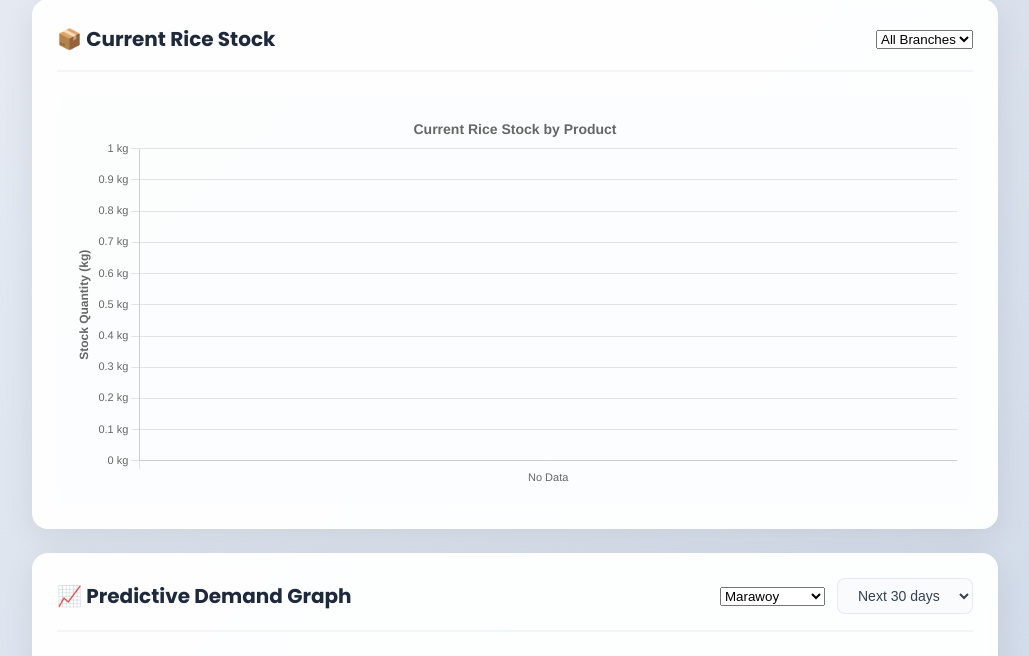
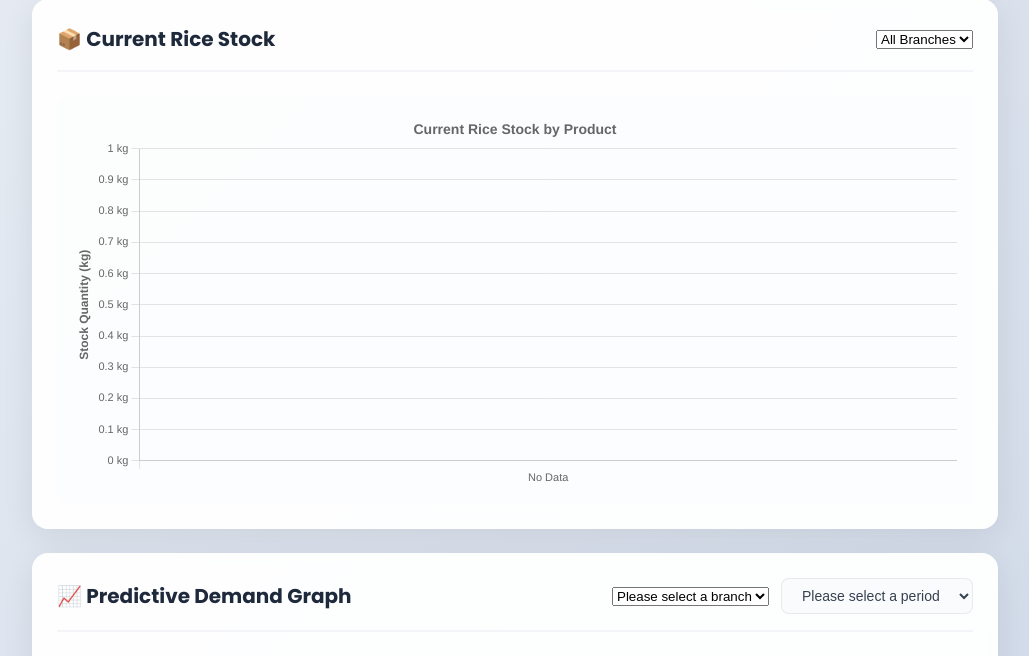
Before and after one commit to Paolo1207/G.M.C-Rice-Warehouse, a Flask app: page /admin/dashboard in a window 1280 px wide. Shown: the part 1507-2163 px from the top of the page, without its empty margins (250-1279 px from the left). Run offline with Flask 3, Linux system fonts and the light colour scheme; data comes from the database, SQL or seed files in the repository; data that the repository does not hold is empty; parts of the project's set-up code (start-up, migrations or seed data) failed here and were passed over; some libraries are stand-ins or nearby versions.

Commit message:
Set default filters to 'Please select' options and prevent auto-trigger on page load

```diff
--- a/backend/Admin_GMC/templates/admin/admin_dashboard.html
+++ b/backend/Admin_GMC/templates/admin/admin_dashboard.html
@@ -274,8 +274,8 @@
                     <h3>📈 Predictive Demand Graph</h3>
                     <div class="chart-controls">
                         <select class="branch-filter" id="predictiveDemandBranch" required>
-                            <option value="">Select Branch</option>
-                            <option value="1" selected>Marawoy</option>
+                            <option value="" selected>Please select a branch</option>
+                            <option value="1">Marawoy</option>
                             <option value="2">Lipa</option>
                             <option value="3">Malvar</option>
                             <option value="4">Bulacnin</option>
@@ -289,8 +289,9 @@
                             <option value="">Please select a batch</option>
                         </select>
                         <select class="chart-period" id="predictiveDemandPeriod">
+                            <option value="" selected>Please select a period</option>
                             <option value="7">Next 7 days</option>
-                            <option value="30" selected>Next 30 days</option>
+                            <option value="30">Next 30 days</option>
                             <option value="90">Next 90 days</option>
                         </select>
                     </div>
@@ -756,10 +757,21 @@
                 const branchId = document.getElementById('predictiveDemandBranch')?.value || '';
                 const productId = document.getElementById('predictiveDemandProduct')?.value || '';
                 const batchCode = document.getElementById('predictiveDemandBatch')?.value || '';
-                const periods = parseInt(document.getElementById('predictiveDemandPeriod')?.value || '30');
+                const periodValue = document.getElementById('predictiveDemandPeriod')?.value || '';
 
                 if (!branchId) {
                     updatePredictiveDemandChart([], 'Select a branch to generate forecast');
+                    return;
+                }
+
+                if (!periodValue) {
+                    updatePredictiveDemandChart([], 'Select a period to generate forecast');
+                    return;
+                }
+
+                const periods = parseInt(periodValue);
+                if (isNaN(periods) || periods <= 0) {
+                    updatePredictiveDemandChart([], 'Please select a valid period');
                     return;
                 }
 
@@ -1380,6 +1392,9 @@
             await loadAlerts();
             await loadChartData();
 
+            // Initialize predictive demand chart with empty state
+            updatePredictiveDemandChart([], 'Please select a branch and period to generate forecast');
+
             // Add filter event listeners
             setupFilterListeners();
 
@@ -1465,17 +1480,15 @@
             if (predictiveDemandPeriod) {
                 predictiveDemandPeriod.addEventListener('change', () => {
                     console.log('Predictive Demand Period changed to:', predictiveDemandPeriod.value);
-                    // Auto-trigger forecast when period changes (if product is already selected)
-                    if (predictiveDemandProduct && predictiveDemandProduct.value) {
+                    // Auto-trigger forecast when period changes (if product and period are already selected)
+                    if (predictiveDemandProduct && predictiveDemandProduct.value && predictiveDemandPeriod.value) {
                         loadPredictiveDemandData();
                     }
                 });
             }
 
-            // Load products for initially selected branch
-            if (predictiveDemandBranch && predictiveDemandBranch.value) {
-                loadPredictiveDemandProducts();
-            }
+            // Don't load products on page load - wait for user to select a branch
+            // This ensures the filters start empty and user must make selections
         }
 
 
```
